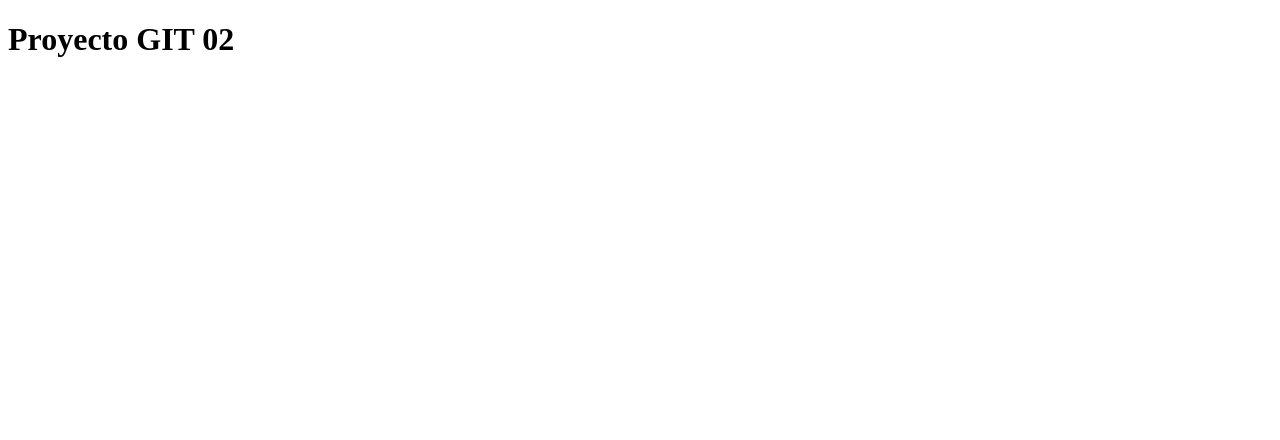
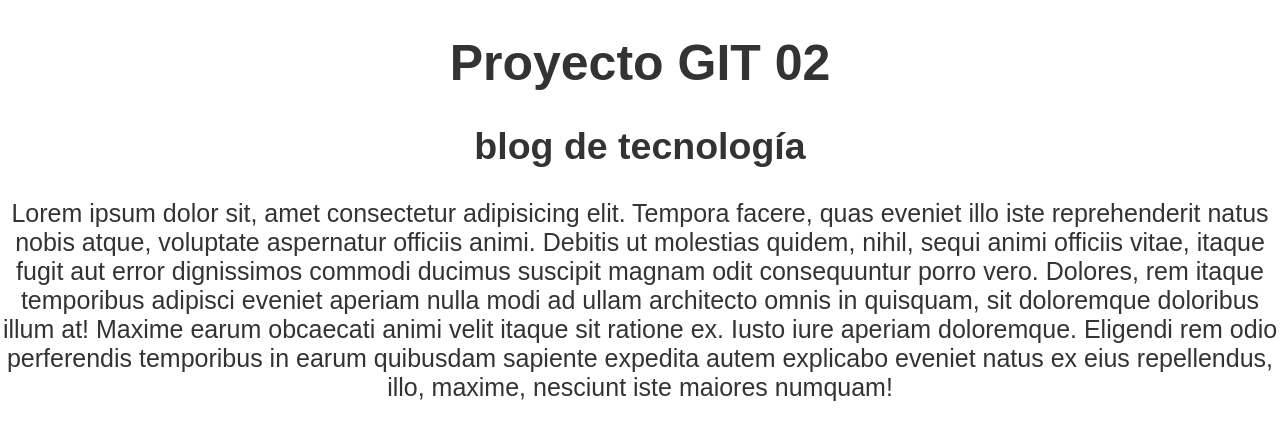
Before and after one commit to JairGuerra/530B_ProyrctoGit02, a plain HTML site: page index.html in a window 1280 px wide. Drawn offline with Linux system fonts and the light colour scheme.

Commit message:
Modificacion body y ajuste de css

```diff
--- a/index.html
+++ b/index.html
@@ -3,9 +3,15 @@
 <head>
     <meta charset="UTF-8">
     <meta name="viewport" content="width=device-width, initial-scale=1.0">
+    <link rel="stylesheet" href="styles.css">
     <title>Proyecto GIT 02</title>
 </head>
 <body>
     <h1>Proyecto GIT 02</h1>
+    <div id="post">
+        <h2>blog de tecnología</h2>
+        <p>Lorem ipsum dolor sit, amet consectetur adipisicing elit. Tempora facere, quas eveniet illo iste reprehenderit natus nobis atque, voluptate aspernatur officiis animi. Debitis ut molestias quidem, nihil, sequi animi officiis vitae, itaque fugit aut error dignissimos commodi ducimus suscipit magnam odit consequuntur porro vero. Dolores, rem itaque temporibus adipisci eveniet aperiam nulla modi ad ullam architecto omnis in quisquam, sit doloremque doloribus illum at! Maxime earum obcaecati animi velit itaque sit ratione ex. Iusto iure aperiam doloremque. Eligendi rem odio perferendis temporibus in earum quibusdam sapiente expedita autem explicabo eveniet natus ex eius repellendus, illo, maxime, nesciunt iste maiores numquam!</p>
+
+    </div>
 </body>
 </html>
--- a/styles.css
+++ b/styles.css
@@ -0,0 +1,8 @@
+body{
+    color: #333;
+    text-align: center;
+    font-family: Arial, Helvetica, sans-serif;
+    font-size: 25px;
+    margin: 0px;
+    padding: 0px;
+}
```
